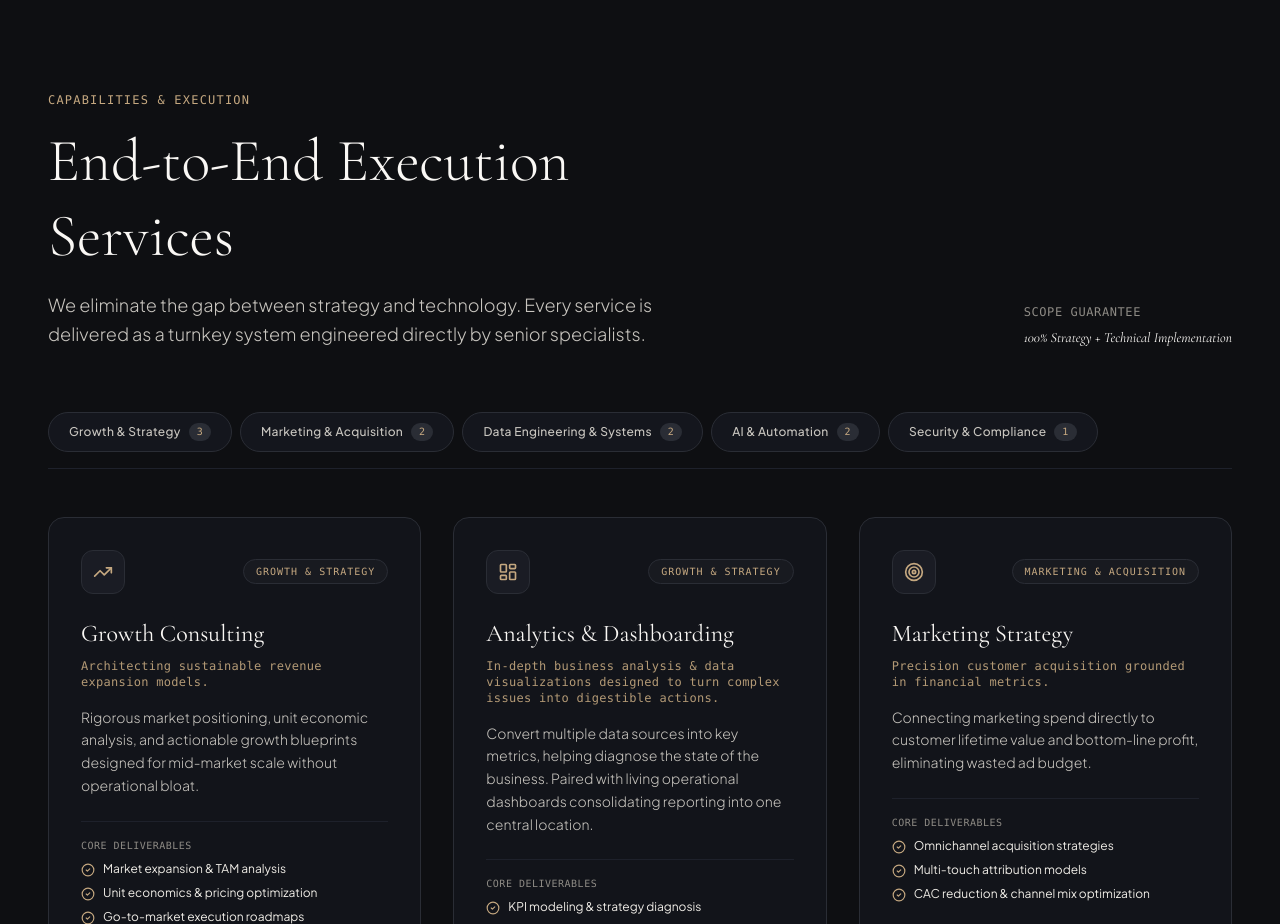
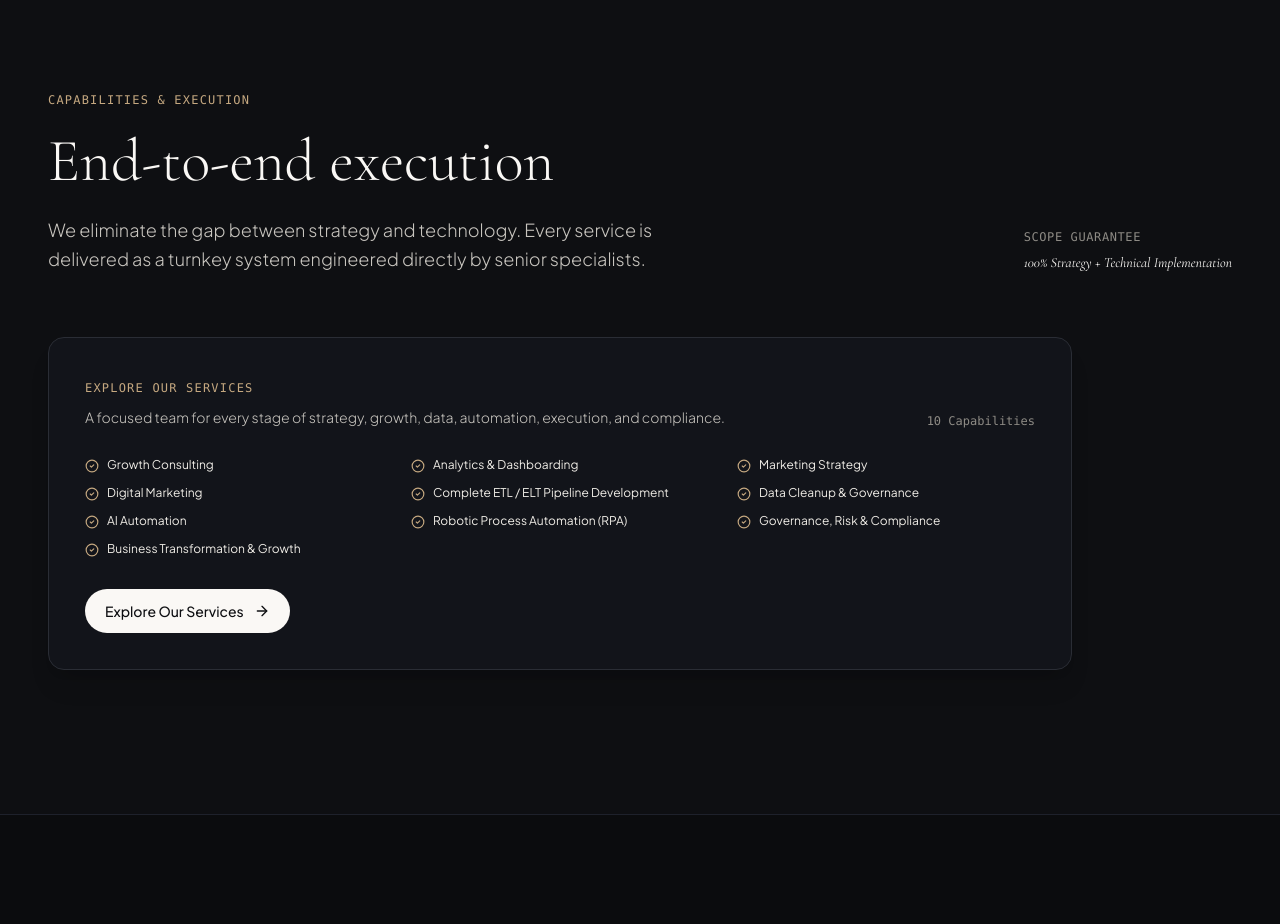
Before and after one commit to jacksonbeaufort-ship-it/Beaufort-Strategy-Website, a React (Vite) app: page / in a window 1280 px wide. Shown: the part 1880-2804 px from the top of the page. Built offline with nearby package versions, Linux system fonts and the light colour scheme.

Commit message:
Explore Our services pop out

```diff
--- a/src/components/Services.tsx
+++ b/src/components/Services.tsx
@@ -30,6 +30,7 @@ export const Services: React.FC<ServicesProps> = ({
 }) => {
   const [selectedDomain, setSelectedDomain] = useState<string>('all');
   const [activeBlueprintService, setActiveBlueprintService] = useState<ServiceItem | null>(null);
+  const [isServicesExpanded, setIsServicesExpanded] = useState(false);
 
   const domainTabs = [
     { id: 'growth', label: 'Growth & Strategy', count: 3 },
@@ -83,7 +84,7 @@ export const Services: React.FC<ServicesProps> = ({
             </div>
 
             <h2 className="font-serif text-4xl md:text-5xl lg:text-6xl text-[#FAF8F5] leading-tight font-light">
-              End-to-End Execution Services
+              End-to-end execution
             </h2>
 
             <p className="text-[#C8C5BF] text-base md:text-lg font-light leading-relaxed">
@@ -101,6 +102,55 @@ export const Services: React.FC<ServicesProps> = ({
           </div>
         </div>
 
+        <AnimatePresence mode="wait">
+          {!isServicesExpanded ? (
+            <motion.div
+              key="services-overview"
+              initial={{ opacity: 0, y: 16 }}
+              animate={{ opacity: 1, y: 0 }}
+              exit={{ opacity: 0, y: -16 }}
+              transition={{ duration: 0.35 }}
+              className="max-w-5xl rounded-2xl bg-[#12141A] border border-[#2A2D35] p-7 md:p-9 shadow-xl"
+            >
+              <div className="flex flex-col md:flex-row md:items-end md:justify-between gap-6 mb-7">
+                <div>
+                  <span className="text-xs font-mono uppercase tracking-widest text-[#C5A880]">
+                    Explore Our Services
+                  </span>
+                  <p className="mt-2 text-sm text-[#C8C5BF] font-light leading-relaxed max-w-2xl">
+                    A focused team for every stage of strategy, growth, data, automation, execution, and compliance.
+                  </p>
+                </div>
+                <span className="text-xs font-mono text-[#8E8B85] whitespace-nowrap">
+                  {CORE_SERVICES.length} Capabilities
+                </span>
+              </div>
+
+              <ul className="grid grid-cols-1 sm:grid-cols-2 lg:grid-cols-3 gap-x-7 gap-y-3 mb-8">
+                {CORE_SERVICES.map((service) => (
+                  <li key={service.id} className="flex items-start gap-2 text-xs text-[#EFECE6]">
+                    <CheckCircle2 className="w-3.5 h-3.5 text-[#C5A880] shrink-0 mt-0.5" />
+                    <span>{service.title}</span>
+                  </li>
+                ))}
+              </ul>
+
+              <button
+                onClick={() => setIsServicesExpanded(true)}
+                className="inline-flex items-center gap-2.5 px-5 py-3 rounded-full bg-[#FAF8F5] hover:bg-[#C5A880] text-[#0E0F12] text-sm font-medium transition-colors cursor-pointer"
+              >
+                <span>Explore Our Services</span>
+                <ArrowRight className="w-4 h-4" />
+              </button>
+            </motion.div>
+          ) : (
+            <motion.div
+              key="services-grid"
+              initial={{ opacity: 0, y: 16 }}
+              animate={{ opacity: 1, y: 0 }}
+              exit={{ opacity: 0, y: -16 }}
+              transition={{ duration: 0.35 }}
+            >
         {/* Domain Filter Pills */}
         <div className="flex items-center gap-2 overflow-x-auto pb-4 mb-12 scrollbar-none border-b border-[#1E212B]">
           {domainTabs.map((tab) => (
@@ -125,16 +175,20 @@ export const Services: React.FC<ServicesProps> = ({
               </span>
             </button>
           ))}
-          {selectedDomain !== 'all' && (
-            <button
-              onClick={() => setSelectedDomain('all')}
-              className="flex items-center justify-center w-9 h-9 rounded-full bg-[#14161D] text-[#C5A880] hover:bg-[#1C1F2B] hover:text-[#FAF8F5] border border-[#2A2D35] transition-colors cursor-pointer"
-              aria-label="Clear service filter"
-              title="Show all services"
-            >
-              <Undo2 className="w-4 h-4" />
-            </button>
-          )}
+          <button
+            onClick={() => {
+              if (selectedDomain === 'all') {
+                setIsServicesExpanded(false);
+              } else {
+                setSelectedDomain('all');
+              }
+            }}
+            className="flex items-center justify-center w-9 h-9 rounded-full bg-[#14161D] text-[#C5A880] hover:bg-[#1C1F2B] hover:text-[#FAF8F5] border border-[#2A2D35] transition-colors cursor-pointer"
+            aria-label={selectedDomain === 'all' ? 'Return to services overview' : 'Clear service filter'}
+            title={selectedDomain === 'all' ? 'Return to services overview' : 'Show all services'}
+          >
+            <Undo2 className="w-4 h-4" />
+          </button>
         </div>
 
         {/* Services Grid */}
@@ -219,6 +273,9 @@ export const Services: React.FC<ServicesProps> = ({
             ))}
           </AnimatePresence>
         </div>
+            </motion.div>
+          )}
+        </AnimatePresence>
 
       </div>
 
```
